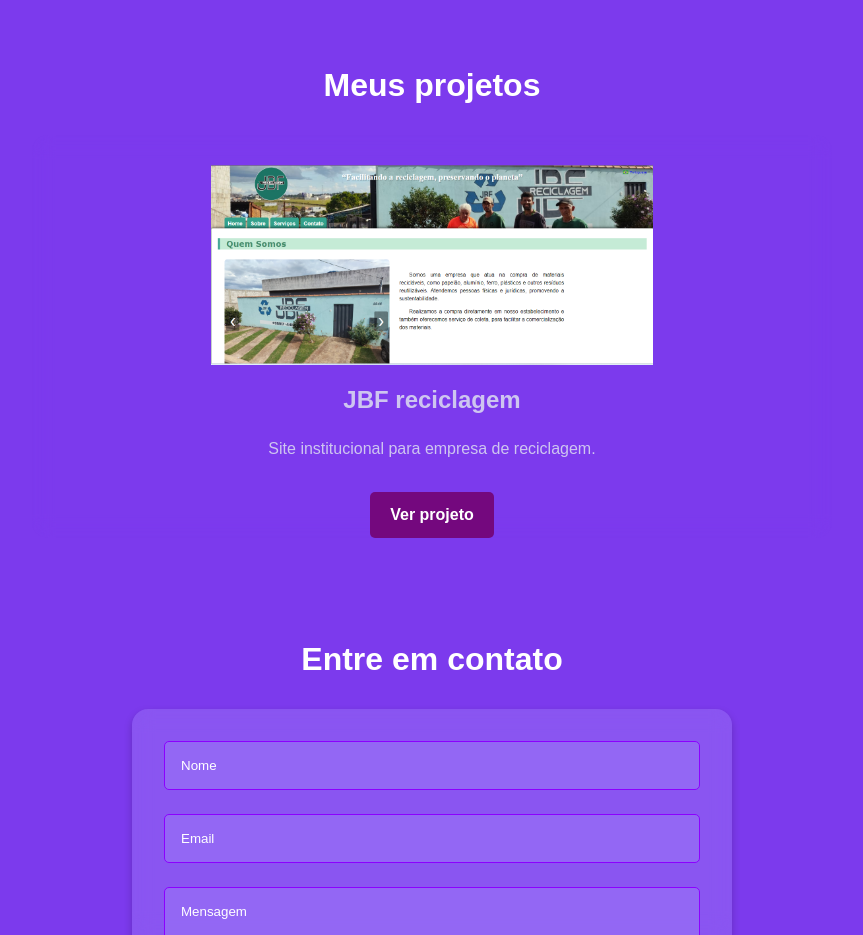
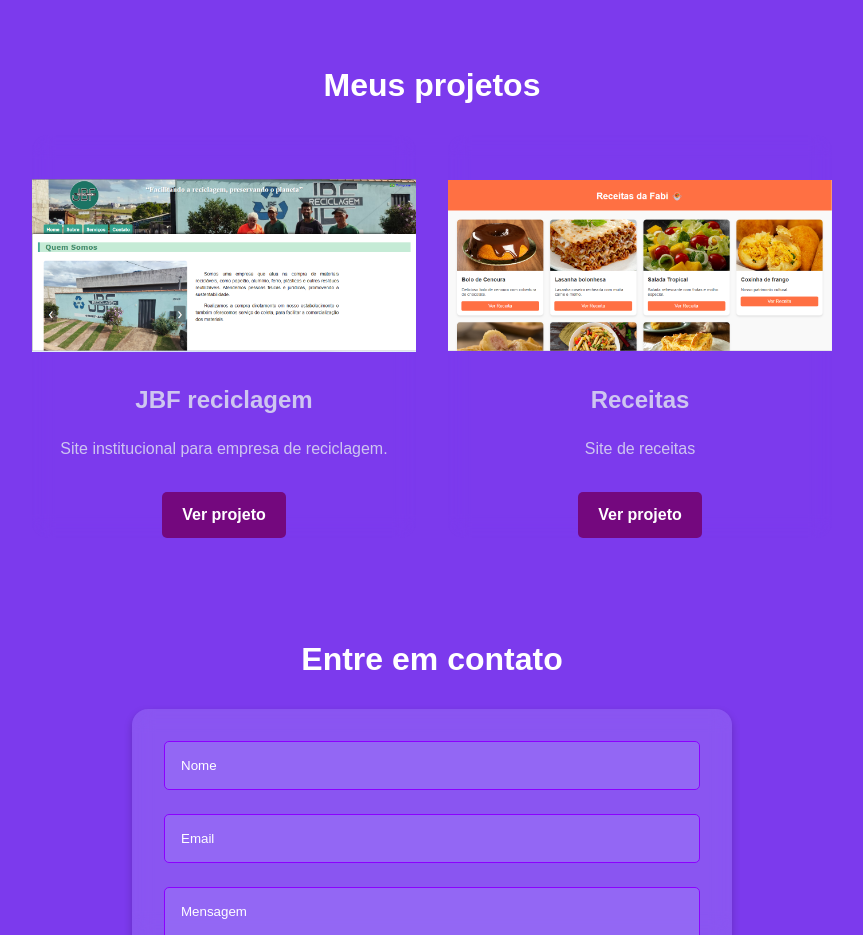
Before and after one commit to fabiuladefaria/portfolio, a plain HTML site: page index.html in a window 1280 px wide. Shown: the part 840-1775 px from the top of the page, without its empty margins (208-1071 px from the left). Drawn offline with Linux system fonts and the light colour scheme.

Commit message:
atualizacao

```diff
--- a/css/style.css
+++ b/css/style.css
@@ -124,11 +124,6 @@ h1 {
     margin-bottom: 1.5rem; /*espaçamento abaixo do h2*/
 }
 
-.projetos_caixa:hover{
-    box-shadow: 0 4px 8px rgba(0, 0, 0, 0.2);
-    transform: translateY(-10px) scale(1.05);/*eu movimento ele e o tempo */
-
-}
 
 .img_projeto1{
     height: 200px;
@@ -153,7 +148,12 @@ h1 {
     grid-area: 20px; /*espaçamento entre os projetos*/
     max-width: 800px; /*tamanho máximo da seção*/
     margin: 0 auto; /*centraliza a seção*/
+    gap: 2rem; /*espaçamento entre os projetos*/
 
+}
+.projetos_card:hover {
+    transform: translateY(-10px) scale(1.05);
+    box-shadow: 0 4px 12px rgba(0, 0, 0, 0.3);
 }
 
 
@@ -309,7 +309,7 @@ textarea::placeholder {
 }
 
 .footer-links a:hover {
-  color: #25D366; /* verde tipo WhatsApp */
+  color: #25D366;
 }
 
 .footer-links img {
--- a/index.html
+++ b/index.html
@@ -48,6 +48,13 @@
                 <a href="https://fabiuladefaria.github.io/site-jbfreciclagem/" target="_blank" class="botao_projeto">Ver projeto </a>
 
         </div>
+        <div class="projetos_card">
+                <img src="img/sitereceita.png" alt="Projeto_receitas" class="img_projeto1">
+                <h3 class="h3_jbf">Receitas</h3>
+                <p class="projeto_paragrafo">Site de receitas</p>
+                <a href="https://fabiuladefaria.github.io/site-receitas/" target="_blank" class="botao_projeto">Ver projeto </a>
+
+        </div>
 
 
 
@@ -93,6 +100,8 @@
 
 
         </form>
+
+
         <footer class="footer">
   <div class="footer-content">
     <p>Desenvolvido por Fabiula De Faria © 2025</p>
```
Also changed, not shown: img/sitereceita.png (added).
